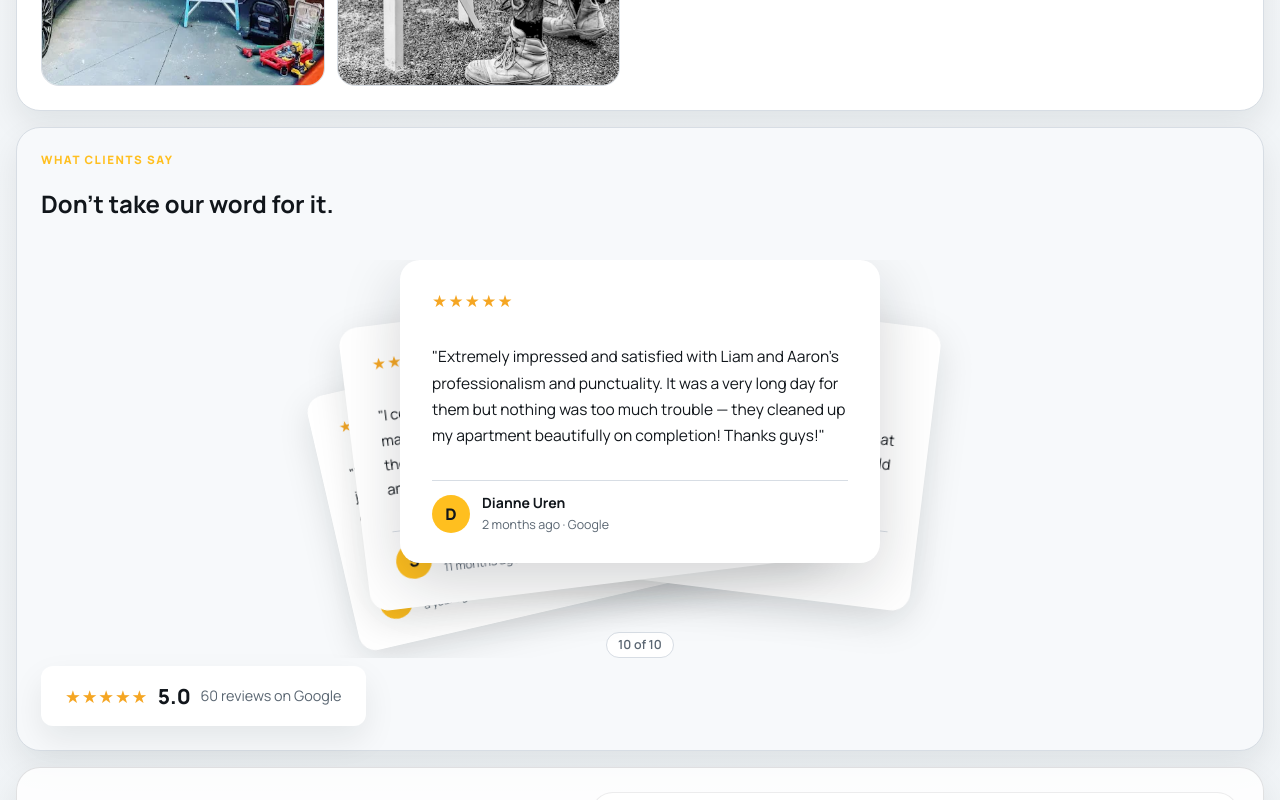
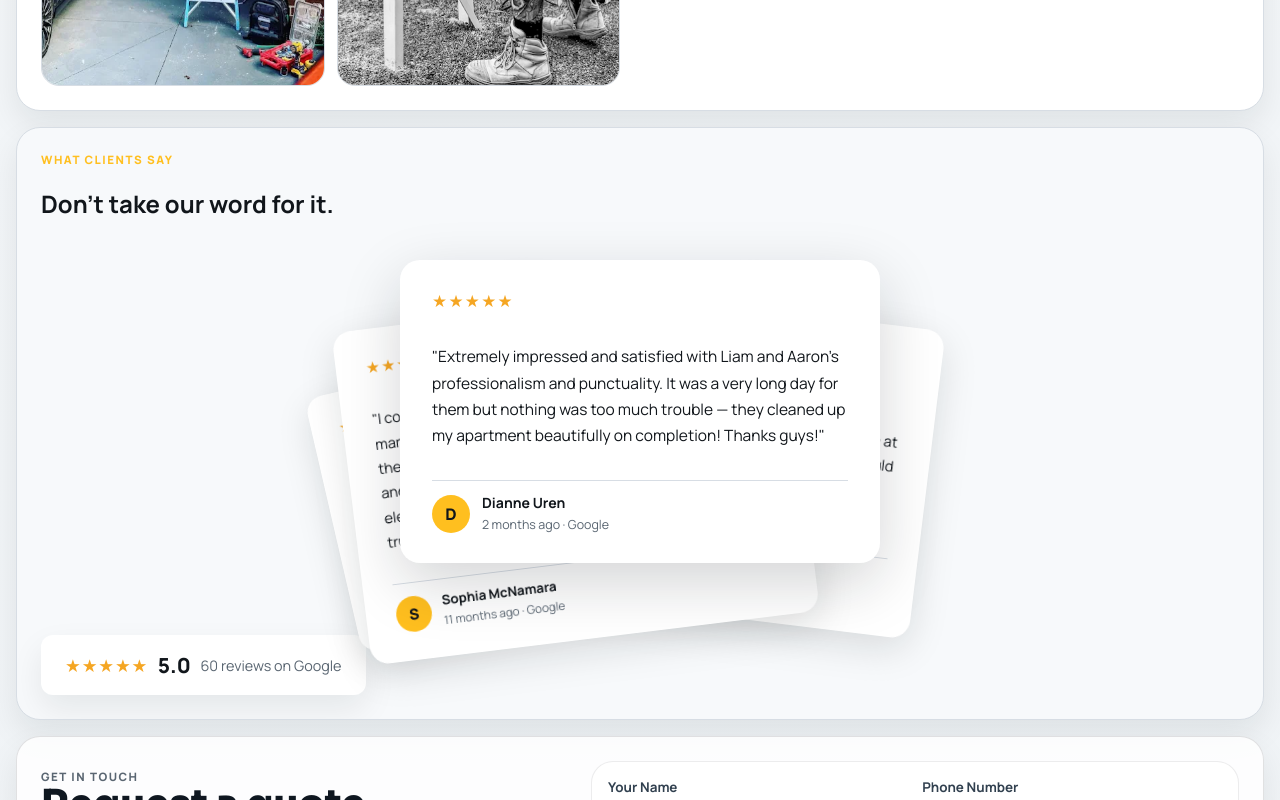
Before and after one commit to AperixStudio/McGrathElectrical, a React (Vite) app: page / in a window 1280 px wide. Shown: the part 1920-2720 px from the top of the page. Built offline with nearby package versions, Linux system fonts and the light colour scheme.

Commit message:
FEATURE: Enhance ReviewStack component with dynamic height adjustment and overflow handling

```diff
--- a/src/components/ReviewStack.tsx
+++ b/src/components/ReviewStack.tsx
@@ -1,4 +1,4 @@
-import { useState, useRef } from 'react'
+import { useState, useRef, useEffect, type RefObject } from 'react'
 import {
   motion, useTransform, animate, AnimatePresence,
   motionValue as createMotionValue,
@@ -36,11 +36,13 @@ function Card({
   index,
   x,
   onSwipe,
+  topRef,
 }: {
   review: Review
   index: number
   x: MotionValue<number>
   onSwipe: (dir: 1 | -1) => void
+  topRef?: React.RefObject<HTMLElement | null>
 }) {
   const isTop = index === 0
   const OFFSETS = getOffsets()
@@ -72,6 +74,7 @@ function Card({
   return (
     <motion.article
       className={`rstack-card${isTop ? ' rstack-card--top' : ''}`}
+      ref={topRef as RefObject<HTMLElement> | undefined}
       style={{
         x,                                    // always the MotionValue — no jump on index change
         rotate:  isTop ? rotate : off.rotate, // transform for top, static for others
@@ -116,6 +119,20 @@ function Card({
 
 export function ReviewStack({ reviews }: { reviews: Review[] }) {
   const [deck, setDeck] = useState(reviews)
+  const [stageHeight, setStageHeight] = useState(320)
+  const topCardRef = useRef<HTMLElement | null>(null)
+
+  // Measure the top card after each deck change so the stage fits it exactly
+  useEffect(() => {
+    if (!topCardRef.current) return
+    const maxY = Math.max(...OFFSETS_DESKTOP.map(o => o.y)) + 20
+    const ro = new ResizeObserver(entries => {
+      const h = entries[0]?.contentRect.height
+      if (h) setStageHeight(h + maxY)
+    })
+    ro.observe(topCardRef.current)
+    return () => ro.disconnect()
+  }, [deck])
 
   // Stable MotionValues per review name — survive re-renders and index changes
   const xMap = useRef<Map<string, MotionValue<number>>>(new Map())
@@ -135,7 +152,7 @@ export function ReviewStack({ reviews }: { reviews: Review[] }) {
 
   return (
     <div className="rstack-wrapper">
-      <div className="rstack-stage">
+      <div className="rstack-stage" style={{ height: stageHeight }}>
         <AnimatePresence mode="sync">
           {[...visible].reverse().map((r, i) => {
             const trueIndex = visible.length - 1 - i
@@ -146,6 +163,7 @@ export function ReviewStack({ reviews }: { reviews: Review[] }) {
                 index={trueIndex}
                 x={getX(r.name)}
                 onSwipe={swipe}
+                topRef={trueIndex === 0 ? topCardRef : undefined}
               />
             )
           })}
--- a/src/index.css
+++ b/src/index.css
@@ -957,7 +957,7 @@ main {
 }
 
 /* ── REVIEWS ──────────────────────────────────────────────────────── */
-.reviews-panel { background: #f7f9fb; }
+.reviews-panel { background: #f7f9fb; overflow: hidden; }
 
 .rstack-wrapper {
   display: flex;
@@ -965,7 +965,6 @@ main {
   align-items: center;
   margin-top: 2.5rem;
   gap: 2rem;
-  overflow-x: hidden;  /* clips fanned cards on small screens, doesn't cut card bottoms */
   width: 100%;
 }
 
@@ -973,8 +972,9 @@ main {
   position: relative;
   width: 100%;
   max-width: 480px;
-  height: 340px;
+  min-height: 200px;
   margin: 0 auto;
+  /* height is set inline via JS to match the top card's rendered height */
 }
 
 .rstack-card {
@@ -1027,11 +1027,6 @@ main {
   line-height: 1.7;
   color: var(--ink);
   flex: 1;
-  overflow: hidden;
-  display: -webkit-box;
-  -webkit-line-clamp: 4;
-  line-clamp: 4;
-  -webkit-box-orient: vertical;
 }
 
 .rstack-card__author {
```
